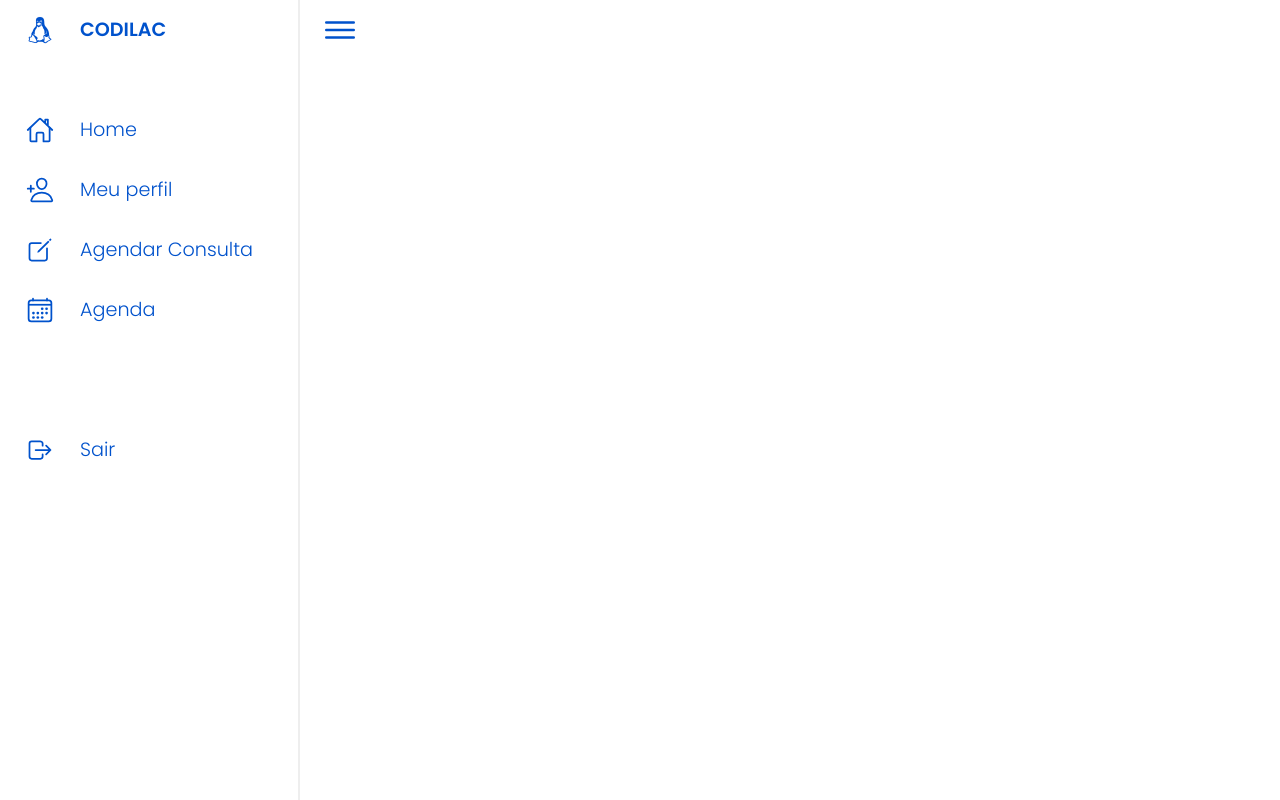
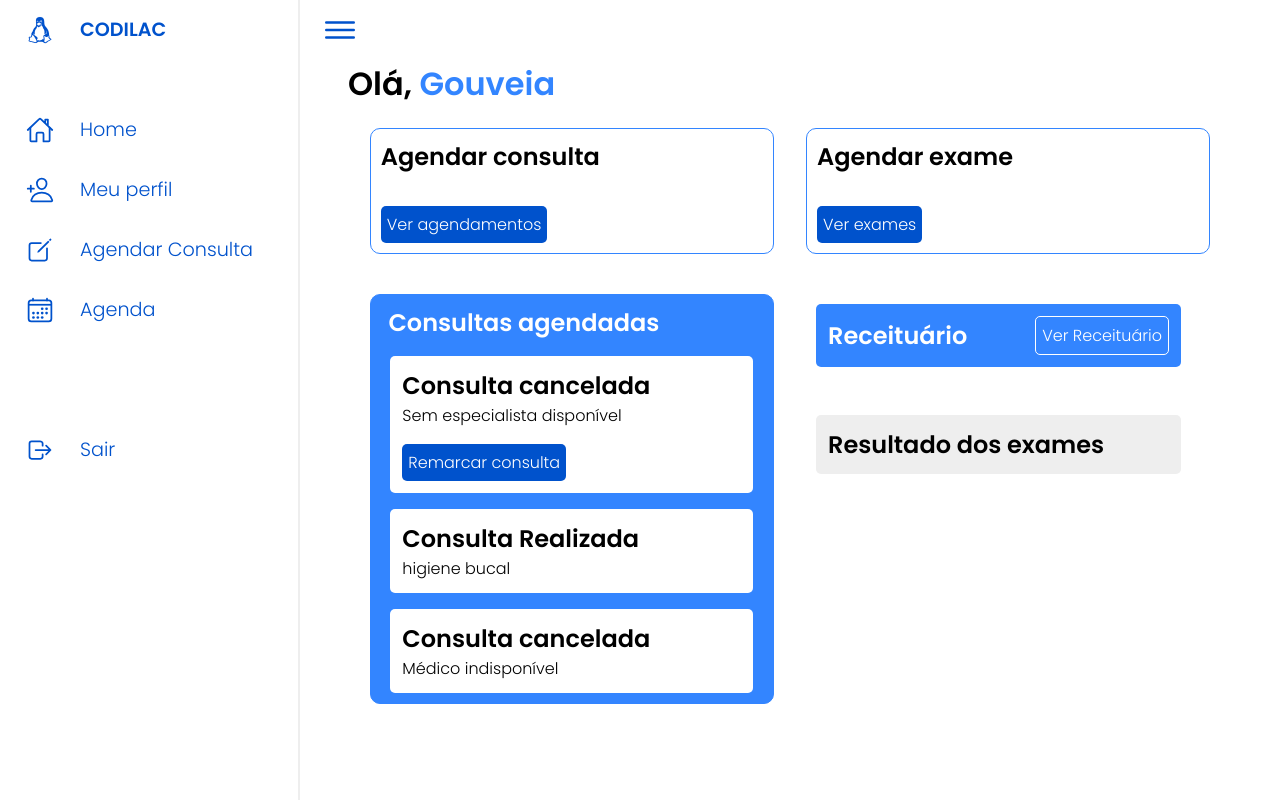
Before and after one commit to ArielDelgado06/CODILAC, a PHP site: page /HTML/marcacao.html in a window 1280 px wide. Run offline with PHP 8.4, Linux system fonts and the light colour scheme.

Commit message:
home de consulta

```diff
--- a/codilac/CSS/marcacao.css
+++ b/codilac/CSS/marcacao.css
@@ -176,3 +176,129 @@ body{
   cursor: pointer;
   color: var(--clr-bluedarck);
 }
+
+.main h1{
+  margin-left: 3rem;
+}
+
+.main h1 span{
+  color: var(--clr-blueliht);
+}
+
+.cards_banner{
+  width: 100%;
+  padding: 20px;
+  display: flex;
+  flex-direction: row;
+  align-items: center;
+  justify-content: center;
+  gap: 2rem;
+}
+
+.cards_banner .banners{
+  width: 43%;
+  display: flex;
+  flex-direction: column;
+  align-items: start;
+  gap: 2rem;
+  padding: 10px;
+  border: 1px solid var(--clr-blueliht);
+  border-radius: 10px;
+  background: #fff;
+}
+
+.btn{
+  padding: 6px;
+  cursor: pointer;
+  border-radius: 5px;
+  border: none;
+  background: var(--clr-bluedarck);
+  color: #fff;
+  font-size: 16px;
+}
+
+.btn:hover{
+  background: var(--clr-blue);
+}
+
+.other{
+  width: 100%;
+  padding: 20px;
+  display: flex;
+  flex-direction: row;
+  justify-content: center;
+  gap: 2rem;
+}
+
+.other .bannerFirst{
+  width: 43%;
+  display: flex;
+  flex-direction: column;
+  align-items: center;
+  gap: 1rem;
+  padding: 10px;
+  border: 1px solid var(--clr-blueliht);
+  border-radius: 10px;
+  background: var(--clr-blueliht);
+  color: white;
+}
+
+.other .bannerFirst #title{
+ margin-right: 6rem;
+}
+
+.other .bannerFirst .firstOne{
+  width: 95%;
+  display: flex;
+  flex-direction: column;
+  align-items: start;
+  padding: 12px;
+  border-radius: 5px;
+  background: #fff;
+  color: #000;
+}
+
+.firstOne button{
+  margin-top: 1rem;
+}
+
+.other .bannerSecond{
+  width: 43%;
+  display: flex;
+  flex-direction: column;
+  padding: 10px;
+}
+
+.other .bannerSecond .bannerOne{
+  width: 95%;
+  display: flex;
+  flex-direction: row;
+  align-items: center;
+  justify-content: space-between;
+  padding: 12px;
+  border-radius: 5px;
+  background: var(--clr-blueliht);
+  color: #fff;
+}
+
+.btnBannerOne{
+  padding: 6px;
+  cursor: pointer;
+  border-radius: 5px;
+  border: 1px solid #fff;
+  background: transparent;
+  color: #fff;
+  font-size: 16px;
+}
+
+.other .bannerTwo{
+  width: 95%;
+  display: flex;
+  flex-direction: column;
+  align-items: start;
+  justify-content: center;
+  padding: 12px;
+  border-radius: 5px;
+  background: #eee;
+  margin-top: 3rem;
+}
--- a/codilac/HTML/marcacao.html
+++ b/codilac/HTML/marcacao.html
@@ -53,6 +53,49 @@
           <ion-icon name="menu-outline"></ion-icon>
         </div>
       </div>
+
+      <h1>Olá, <span>Gouveia</span></h1>
+      <div class="cards_banner">
+        <div class="banners">
+          <h2>Agendar consulta</h2>
+          <button class="btn">Ver agendamentos</button>
+        </div>
+        <div class="banners">
+          <h2>Agendar exame</h2>
+          <button class="btn">Ver exames</button>
+        </div>
+       </div>
+
+       <div class="other">
+        <div class="bannerFirst">
+          <h2 id="title">Consultas agendadas</h2>
+          <div class="firstOne">
+            <h2>Consulta cancelada</h2>
+            <p>Sem especialista disponível</p>
+            <button class="btn">Remarcar consulta</button>
+          </div>
+
+          <div class="firstOne">
+            <h2>Consulta Realizada</h2>
+            <p>higiene bucal</p>
+          </div>
+
+          <div class="firstOne">
+            <h2>Consulta cancelada</h2>
+            <p>Médico indisponível</p>
+          </div>
+        </div>
+        <div class="bannerSecond">
+          <div class="bannerOne">
+            <h2>Receituário</h2>
+            <button class="btnBannerOne">Ver Receituário</button>
+          </div>
+          <div class="bannerTwo">
+            <h2>Resultado dos exames</h2>
+          </div>
+        </div>
+
+       </div>
     </div>
 
   </div>
```
